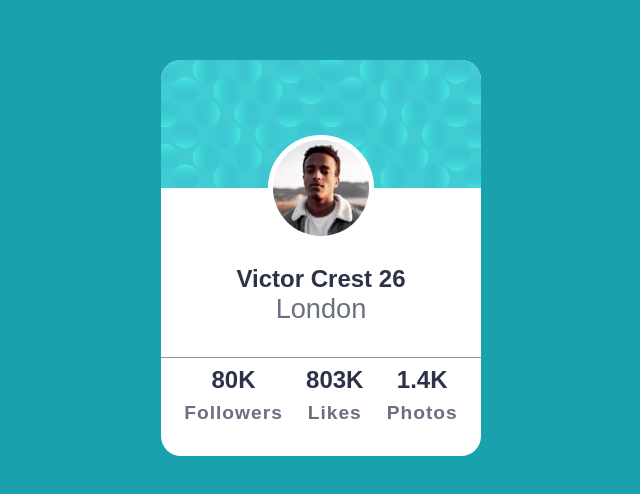
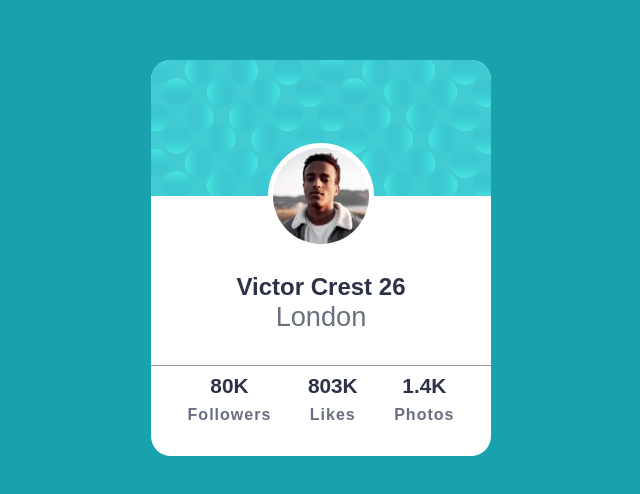
Before and after one commit to TomasCerdeyra/Card-apiPokemon, a plain HTML site: page index.html in a window 1280 px wide. Shown: the part 142-636 px from the top of the page, without its empty margins (319-959 px from the left). Drawn offline with Linux system fonts and the light colour scheme; a web font is replaced by a local one.

Commit message:
Ajustes en font y maxWidh

```diff
--- a/index.html
+++ b/index.html
@@ -28,17 +28,17 @@
 
       <footer class="card-footer">
         <div class="footer-seguidores">
-          <h3>80K</h3>
+          <h2>80K</h2>
           <p class="footer-p">Followers</p>
         </div>
 
         <div class="footer-seguidores">
-          <h3>803K</h3>
+          <h2>803K</h2>
           <p class="footer-p">Likes</p>
         </div>
 
         <div class="footer-seguidores">
-          <h3>1.4K</h3>
+          <h2>1.4K</h2>
           <p class="footer-p">Photos</p>
         </div>
       </footer>
--- a/style.css
+++ b/style.css
@@ -26,7 +26,7 @@ body {
     background-color: white;
     border-radius: 20px;
     overflow: hidden;
-    max-width: 320px;
+    max-width: 340px;
     box-shadow: 0 1 10px rgb(130, 126, 126);
 }
 
@@ -78,11 +78,10 @@ body {
     text-align: center;
 }
 
-h3 {
+h2 {
     margin-top: .5rem;
     margin-bottom: 0.5rem;
-    font-size: 1.5rem;
-    font-weight: ;
+    font-size: 1.3rem;
     color: var(--very-dark);
 }
 
@@ -91,5 +90,5 @@ h3 {
     letter-spacing: 1px;
     color: var(--dark-gray);
     font-weight: 700;
-    font-size: 1.2rem;
+    font-size: 1rem;
 }
```
